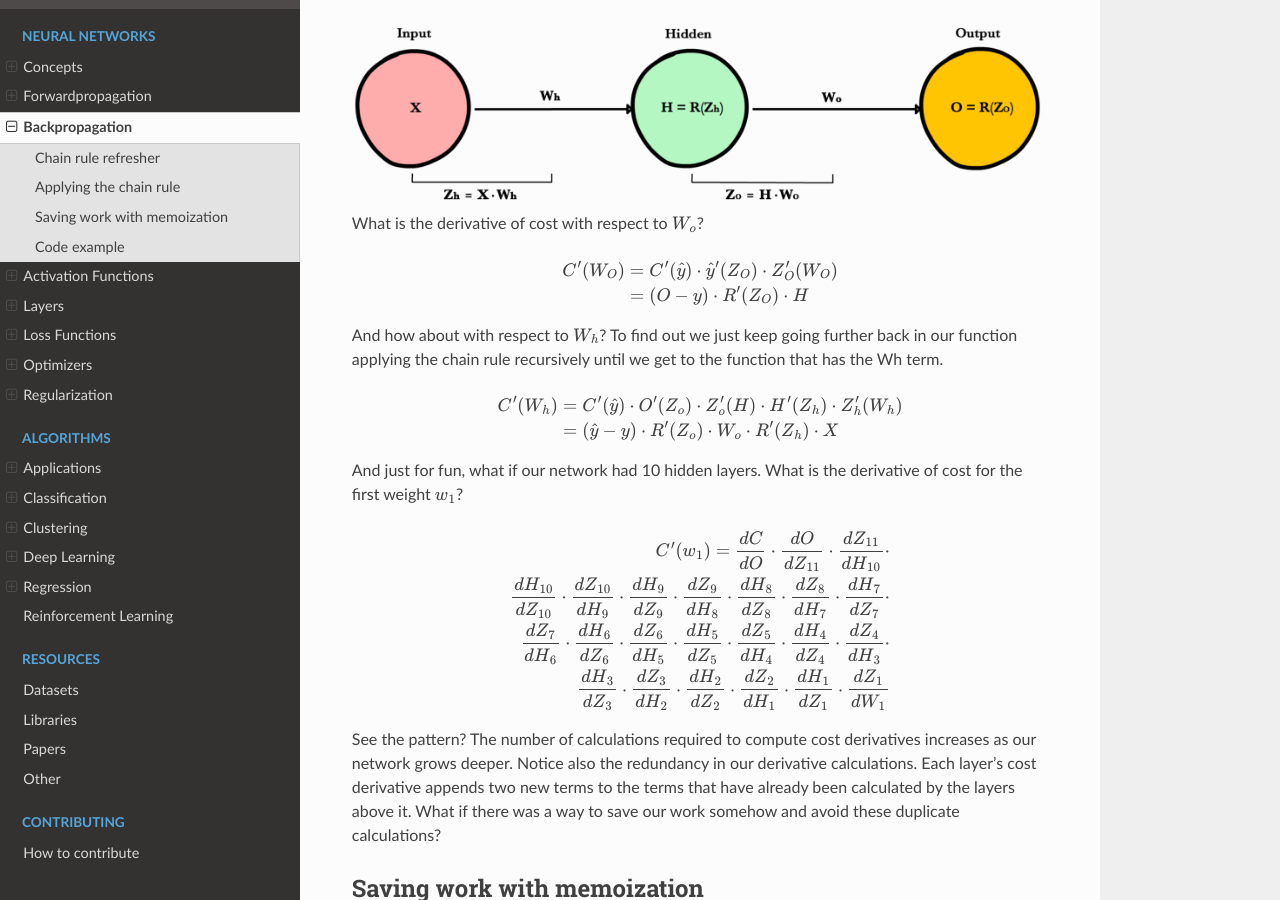
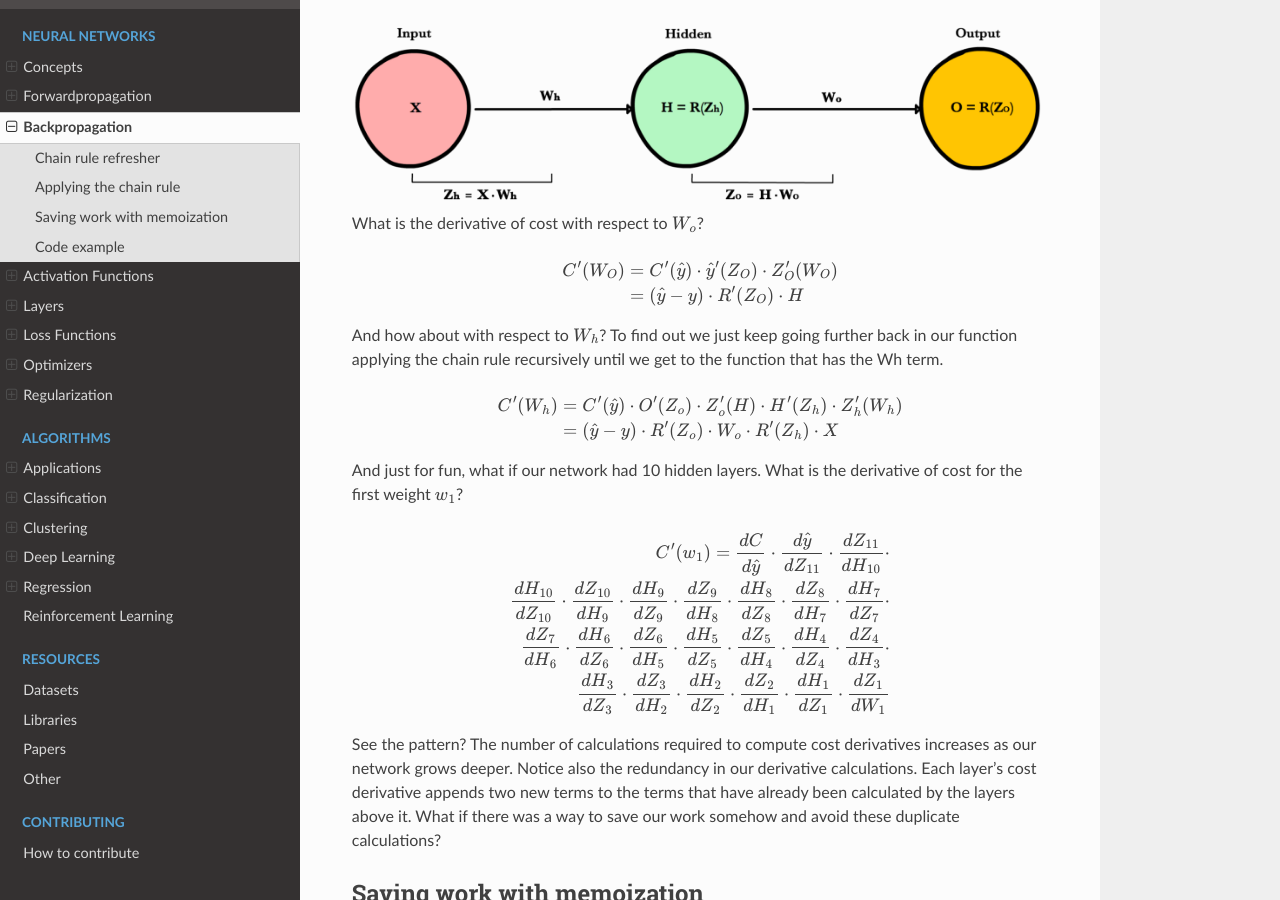
Before and after one commit to bfortuner/ml-glossary, a Sphinx documentation site: the page built from docs/backpropagation.rst, in a window 1280 px wide and 900 px high, scrolled down 1618 px. Built offline with Sphinx 7.4.7 and the Read the Docs theme 2.0.0, drawn with Linux system fonts in a browser that asks for light colours.

Commit message:
Update backpropagation.rst

```diff
--- a/docs/backpropagation.rst
+++ b/docs/backpropagation.rst
@@ -65,7 +65,7 @@ What is the derivative of cost with respect to :math:`W_o`?
 .. math::
 
   C'(W_O) &= C'(\hat{y}) \cdot \hat{y}'(Z_O) \cdot Z_O'(W_O) \\
-          &= (O - y) \cdot R'(Z_O) \cdot H
+          &= (\hat{y} - y) \cdot R'(Z_O) \cdot H
 
 And how about with respect to :math:`W_h`? To find out we just keep going further back in our function applying the chain rule recursively until we get to the function that has the Wh term.
 
@@ -78,7 +78,7 @@ And just for fun, what if our network had 10 hidden layers. What is the derivati
 
 .. math::
 
-  C'(w_1) = \frac{dC}{dO} \cdot \frac{dO}{dZ_{11}} \cdot \frac{dZ_{11}}{dH_{10}} \cdot \\ \frac{dH_{10}}{dZ_{10}} \cdot \frac{dZ_{10}}{dH_9} \cdot \frac{dH_9}{dZ_9} \cdot \frac{dZ_9}{dH_8} \cdot \frac{dH_8}{dZ_8} \cdot \frac{dZ_8}{dH_7} \cdot \frac{dH_7}{dZ_7} \cdot \\ \frac{dZ_7}{dH_6} \cdot \frac{dH_6}{dZ_6} \cdot \frac{dZ_6}{dH_5} \cdot \frac{dH_5}{dZ_5} \cdot \frac{dZ_5}{dH_4} \cdot \frac{dH_4}{dZ_4} \cdot \frac{dZ_4}{dH_3} \cdot \\ \frac{dH_3}{dZ_3} \cdot \frac{dZ_3}{dH_2} \cdot \frac{dH_2}{dZ_2} \cdot \frac{dZ_2}{dH_1} \cdot \frac{dH_1}{dZ_1} \cdot \frac{dZ_1}{dW_1}
+  C'(w_1) = \frac{dC}{d\hat{y}} \cdot \frac{d\hat{y}}{dZ_{11}} \cdot \frac{dZ_{11}}{dH_{10}} \cdot \\ \frac{dH_{10}}{dZ_{10}} \cdot \frac{dZ_{10}}{dH_9} \cdot \frac{dH_9}{dZ_9} \cdot \frac{dZ_9}{dH_8} \cdot \frac{dH_8}{dZ_8} \cdot \frac{dZ_8}{dH_7} \cdot \frac{dH_7}{dZ_7} \cdot \\ \frac{dZ_7}{dH_6} \cdot \frac{dH_6}{dZ_6} \cdot \frac{dZ_6}{dH_5} \cdot \frac{dH_5}{dZ_5} \cdot \frac{dZ_5}{dH_4} \cdot \frac{dH_4}{dZ_4} \cdot \frac{dZ_4}{dH_3} \cdot \\ \frac{dH_3}{dZ_3} \cdot \frac{dZ_3}{dH_2} \cdot \frac{dH_2}{dZ_2} \cdot \frac{dZ_2}{dH_1} \cdot \frac{dH_1}{dZ_1} \cdot \frac{dZ_1}{dW_1}
 
 See the pattern? The number of calculations required to compute cost derivatives increases as our network grows deeper. Notice also the redundancy in our derivative calculations. Each layer's cost derivative appends two new terms to the terms that have already been calculated by the layers above it. What if there was a way to save our work somehow and avoid these duplicate calculations?
 
```
